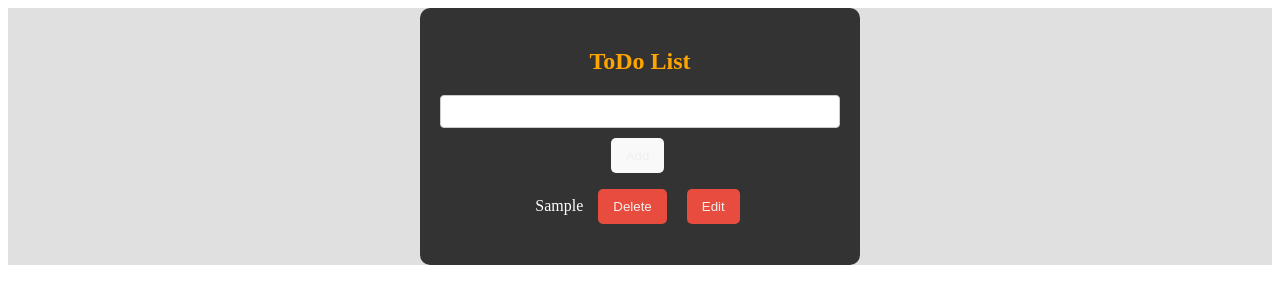
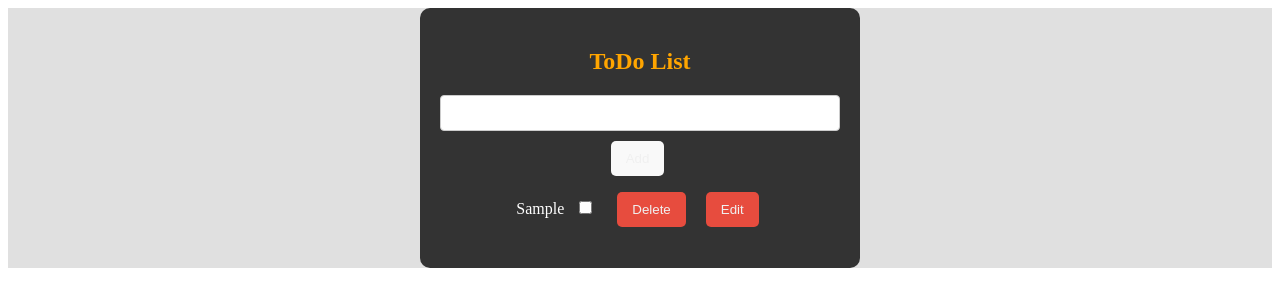
Before and after one commit to Acharya03/React-Todo, a React (Create React App) app: page / in a window 1280 px wide. Both pictures are taken after typing "Sample" into the empty fields and a click on the button "Add". Shown: the top 306 px of the page. Built offline with nearby package versions, Linux system fonts and the light colour scheme.

Commit message:
checkbox added

```diff
--- a/package.json
+++ b/package.json
@@ -8,6 +8,7 @@
     "@testing-library/user-event": "^13.5.0",
     "react": "^18.3.1",
     "react-dom": "^18.3.1",
+    "react-icons": "^5.2.1",
     "react-scripts": "5.0.1",
     "web-vitals": "^2.1.4"
   },
--- a/src/Todo.css
+++ b/src/Todo.css
@@ -25,6 +25,7 @@ input[type='text']{
     padding: 8px;
     border-radius: 4px;
     border: 1px solid #ccc;
+    font-size: medium;
 }
 button{
     background-color: #d79439;
@@ -54,6 +55,12 @@ li button{
     margin-left: 15px;
     flex-shrink: 0;
 }
+li input[type="checkbox"] {
+    cursor: pointer;
+    margin-right: 10px;
+    margin-left: 15px;
+
+  }
 @media (prefers-color-scheme: light) {
     :root {
       color: #213547;
--- a/src/Todo.jsx
+++ b/src/Todo.jsx
@@ -52,6 +52,15 @@ const Todo = () => {
         setEditId(null);
         setEditValue('');
     }
+    const handleChange = (id) => {
+        const newTodos = [...todos]
+        newTodos.forEach((curTodo) => {
+            if(curTodo.id === id) {
+                curTodo.isCompleted = !curTodo.isCompleted
+            }
+        })
+        updateTodo(newTodos)
+    }
   return (
     <div className='todo-container'>
        <h2>ToDo List</h2>
@@ -74,8 +83,16 @@ const Todo = () => {
        <ul>
         {todos.map((todo)=>(
             <li key={todo.id}>
+                <span>
                 {todo.text}
+                </span>
+
                 <div>
+                <input
+                            type="checkbox"
+                            checked={todo.isCompleted}
+                            onChange={() => handleChange(todo.id)}
+                        />
                 <button onClick={()=>deleteTodo(todo.id)}>Delete</button>
                 <button onClick={()=>enterEditMode(todo.id)}>Edit</button>
                 </div>
```
Also changed, not shown: 1 other file (tests, documents, lock files or other folders).
